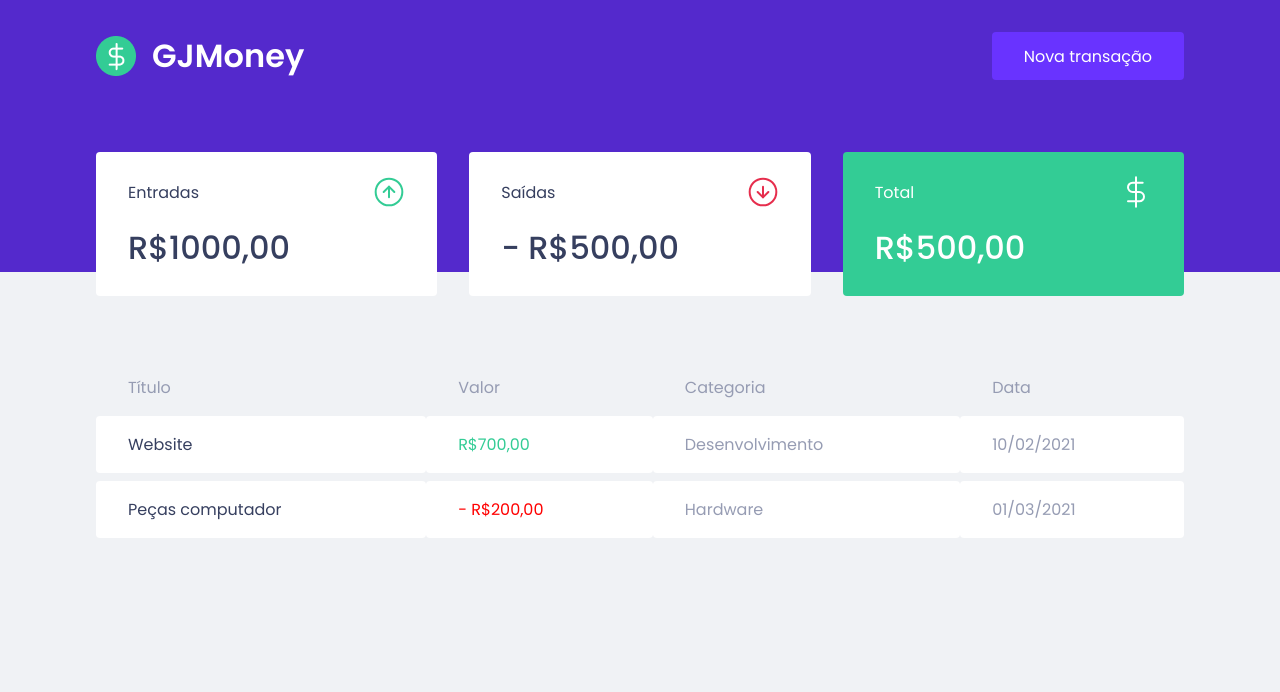
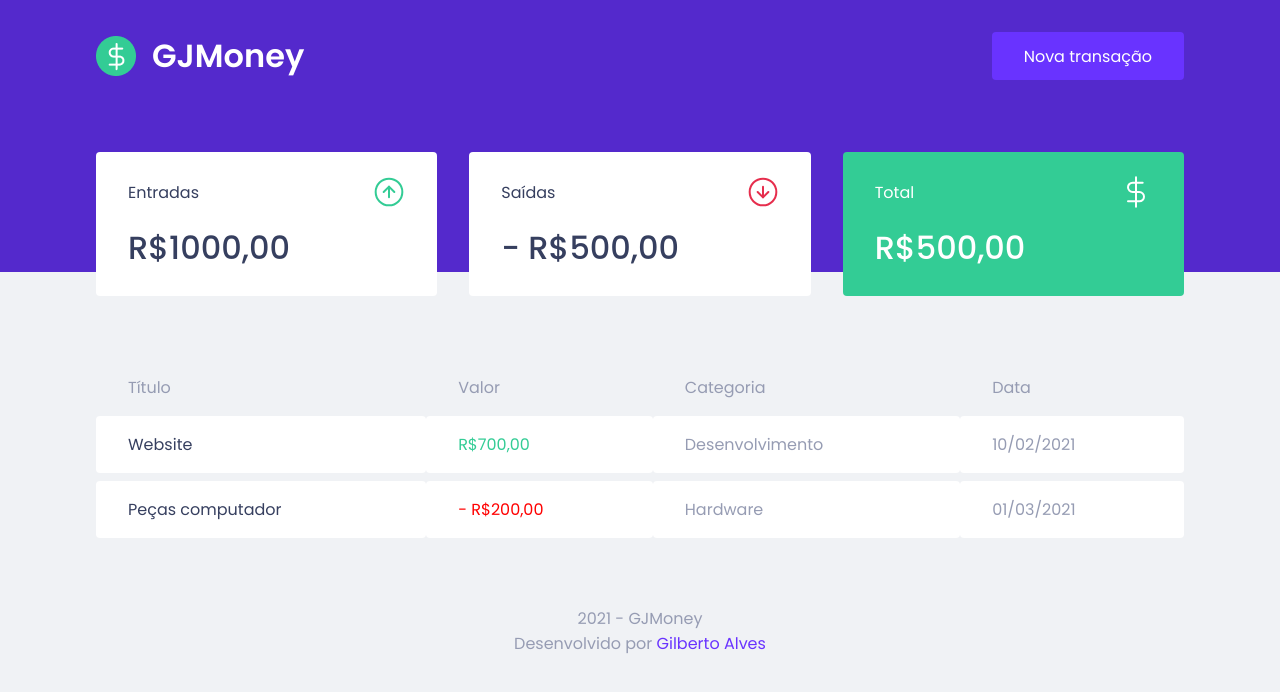
Before and after one commit to GilbertoASJ/GJMoney, a React (Create React App) app: page / in a window 1280 px wide. Shown: the top 692 px of the page. Built offline with nearby package versions, Linux system fonts and the light colour scheme; no server answers; what miragejs would draw is missing.

Commit message:
Creating Footer component

```diff
--- a/src/App.tsx
+++ b/src/App.tsx
@@ -1,12 +1,14 @@
 import { Dashboard } from './components/Dashboard'
 import { GlobalStyle } from './styles/global'
 import { Header } from './components/Header'
+import { Footer } from './components/Footer'
 
 export function App() {
   return (
     <>
         <Header />
         <Dashboard />
+        <Footer />
         <GlobalStyle />
     </>
   );
--- /dev/null
+++ b/src/components/Footer/index.tsx
@@ -0,0 +1,17 @@
+import { Container } from './styles'
+
+export function Footer() {
+	return (
+		<Container>
+			<footer>
+				<p>
+					2021 - GJMoney
+				</p>
+
+				<p>
+            	Desenvolvido por <a href="https://github.com/GilbertoASJ" target="blank_">Gilberto Alves</a>
+        		</p>
+			</footer>
+		</Container>
+	)
+}
--- /dev/null
+++ b/src/components/Footer/styles.ts
@@ -0,0 +1,16 @@
+import styled from 'styled-components'
+
+export const Container = styled.div`
+	width: 100%;
+	text-align: center;
+
+	footer {
+		margin-top: 1.25rem;
+		color: var(--text-body);
+
+		a {
+			color: var(--blue-light);
+			text-decoration: none;
+		}
+	}
+`
--- a/src/components/TransactionsTable/index.tsx
+++ b/src/components/TransactionsTable/index.tsx
@@ -34,6 +34,7 @@ export function TransactionsTable() {
 						<td>Hardware</td>
 						<td>01/03/2021</td>
 					</tr>
+
 				</tbody>
 			</table>
 		</Container>
```
